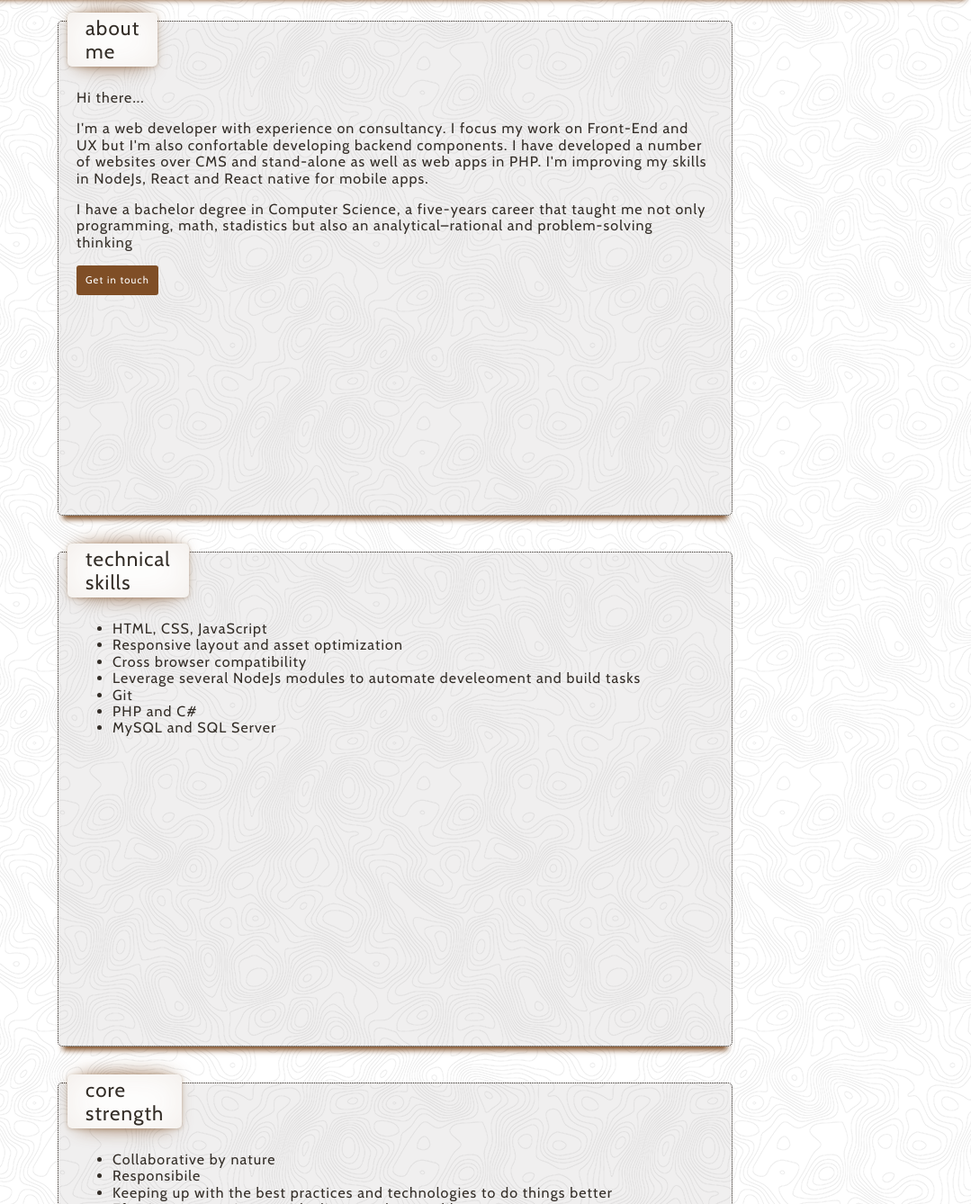
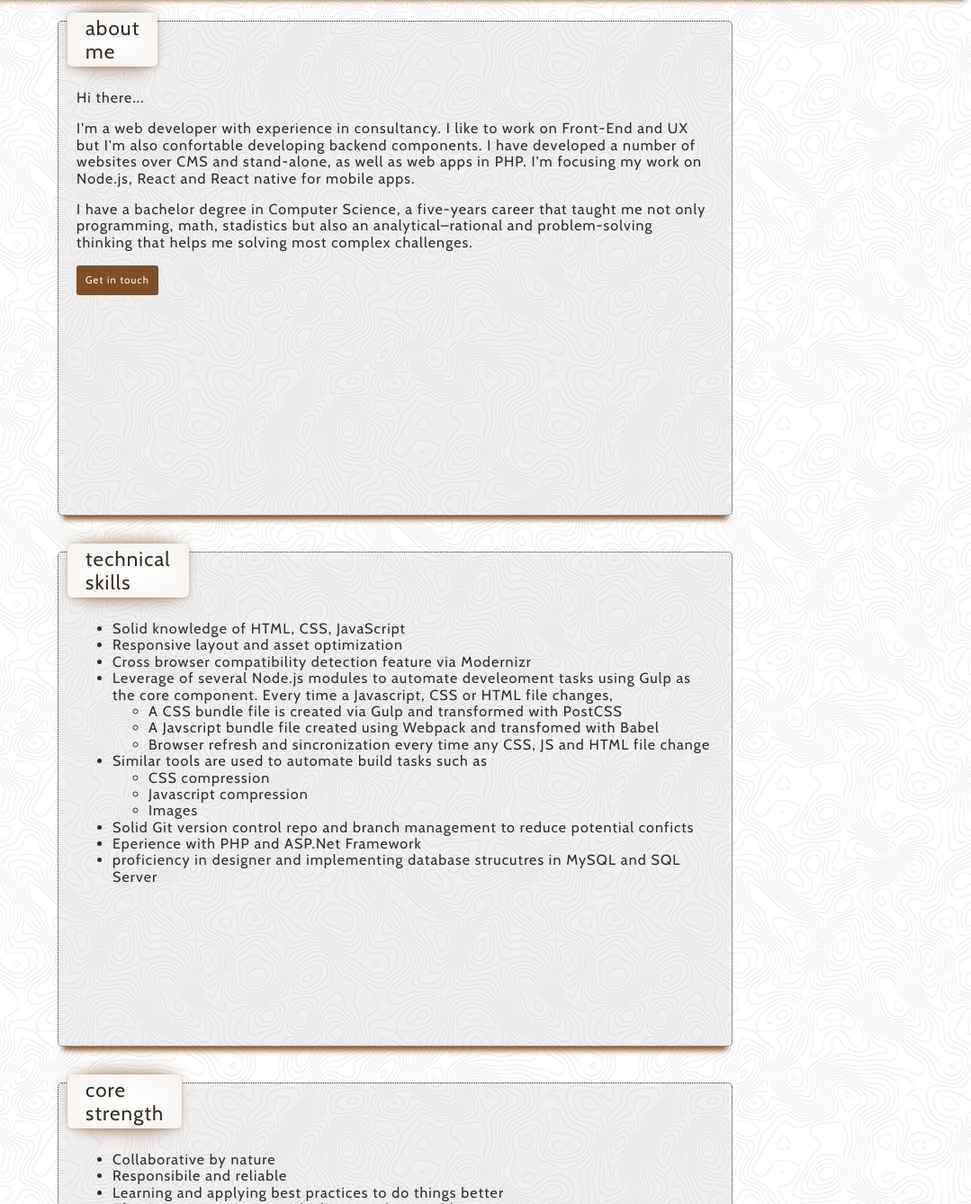
Before and after one commit to riccar/ricardocarballo.com, a website: page app/index.html in a window 1280 px wide. Shown: the part 82-1420 px from the top of the page at 90% size, without its empty margins (201-1280 px from the left). Drawn offline with nearby package versions, Linux system fonts and the light colour scheme; files that its build step writes are made by us from their sources.

Commit message:
Changing section content

```diff
--- a/app/index.html
+++ b/app/index.html
@@ -46,15 +46,16 @@
   <div class="section section--about" >
     <div class="section__title">about<br> me</div>
     <p>Hi there...</p>
-    <p>I'm a web developer with experience on consultancy.
-      I focus my work on Front-End and UX but I'm also
+    <p>I'm a web developer with experience in consultancy.
+      I like to work on Front-End and UX but I'm also
       confortable developing backend components. I have
-      developed a number of websites over CMS and stand-alone as well
-      as web apps in PHP. I'm improving my skills in NodeJs, React
+      developed a number of websites over CMS and stand-alone, as well
+      as web apps in PHP. I'm focusing my work on Node.js, React
       and React native for mobile apps.</p>
     <p>I have a bachelor degree in Computer Science,
-      a five-years career
-      that taught me not only programming, math, stadistics but also an analytical–rational and problem-solving thinking
+      a five-years career that taught me not only programming, math, stadistics but also
+      an analytical–rational and problem-solving thinking that helps me solving
+      most complex challenges.
     </p>
     <div class="btn">Get in touch</div>
   </div>
@@ -62,13 +63,24 @@
   <div class="section section--skills" >
     <div class="section__title">technical<br> skills</div>
     <ul>
-      <li>HTML, CSS, JavaScript</li>
+      <li>Solid knowledge of HTML, CSS, JavaScript</li>
       <li>Responsive layout and asset optimization</li>
-      <li>Cross browser compatibility</li>
-      <li>Leverage several NodeJs modules to automate develeoment and build tasks</li>
-      <li>Git</li>
-      <li>PHP and C#</li>
-      <li>MySQL and SQL Server</li>
+      <li>Cross browser compatibility detection feature via Modernizr</li>
+      <li>Leverage of several Node.js modules to automate develeoment tasks using Gulp as the core component. Every time a Javascript, CSS or HTML file changes,</li>
+        <ul>
+          <li>A CSS bundle file is created via Gulp and transformed with PostCSS</li>
+          <li>A Javscript bundle file created using Webpack and transfomed with Babel</li>
+          <li>Browser refresh and sincronization every time any CSS, JS and HTML file change</li>
+        </ul>
+      <li>Similar tools are used to automate build tasks such as</li>
+        <ul>
+          <li>CSS compression</li>
+          <li>Javascript compression</li>
+          <li>Images</li>
+        </ul>
+      <li>Solid Git version control repo and branch management to reduce potential conficts</li>
+      <li>Eperience with PHP and ASP.Net Framework</li>
+      <li>proficiency in designer and implementing database strucutres in MySQL and SQL Server</li>
     </ul>
   </div>
 
@@ -77,8 +89,8 @@
     <div class="section__title">core<br> strength</div>
     <ul>
       <li>Collaborative by nature</li>
-      <li>Responsibile</li>
-      <li>Keeping up with the best practices and technologies to do things better</li>
+      <li>Responsibile and reliable</li>
+      <li>Learning and applying best practices to do things better</li>
       <li>Efective communicator with clients and team alike</li>
     </ul>
   </div>
```
